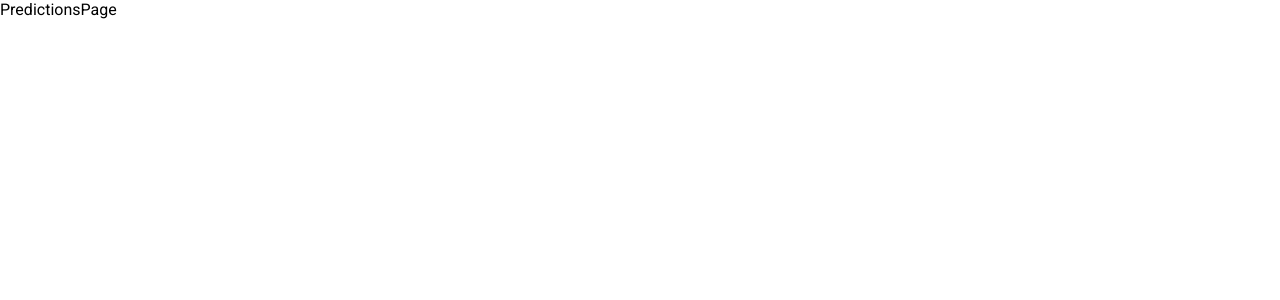
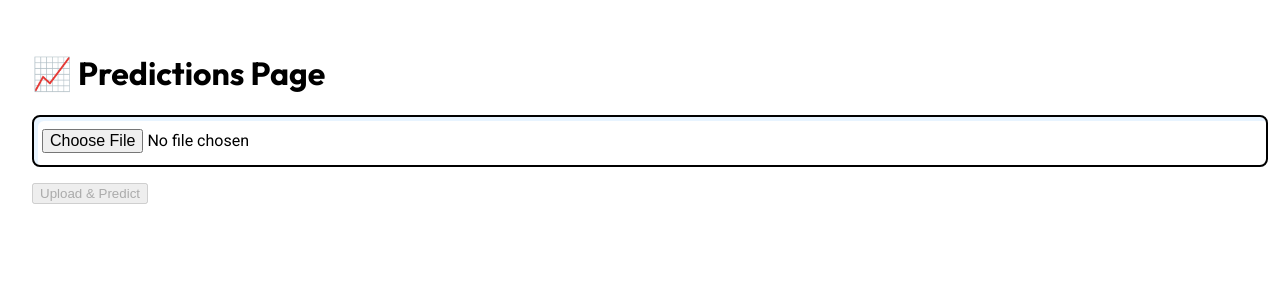
Before and after one commit to halacoded/LINK., a React (Create React App) app: page /predictions in a window 1280 px wide. Shown: the top 300 px of the page. Built offline with nearby package versions, Linux system fonts and the light colour scheme; sample sign-in values are in the browser's storage.

Commit message:
Config FlaskEndPoint from backend to frontend , TESTED on Simple Pred

```diff
--- a/package.json
+++ b/package.json
@@ -13,6 +13,7 @@
     "react-dom": "^19.1.0",
     "react-router-dom": "^7.6.3",
     "react-scripts": "5.0.1",
+    "recharts": "^3.0.2",
     "web-vitals": "^2.1.4"
   },
   "scripts": {
--- /dev/null
+++ b/src/api/Insights.js
@@ -0,0 +1,32 @@
+import instance from ".";
+
+export const getPrediction = async (inputData) => {
+  try {
+    const { data } = await instance.post("/flask/predict", { data: inputData });
+    return data;
+  } catch (error) {
+    console.error("Prediction error:", error.response?.data || error.message);
+    throw error;
+  }
+};
+
+export const getBatchPrediction = async (file) => {
+  try {
+    const formData = new FormData();
+    formData.append("file", file);
+
+    const { data } = await instance.post("/flask/predict-batch", formData, {
+      headers: {
+        "Content-Type": "multipart/form-data",
+      },
+    });
+
+    return data.predictions; // array of 0/1
+  } catch (error) {
+    console.error(
+      "Batch prediction error:",
+      error.response?.data || error.message
+    );
+    throw error;
+  }
+};
--- a/src/pages/LoginPage.js
+++ b/src/pages/LoginPage.js
@@ -28,7 +28,7 @@ const LoginPage = () => {
     try {
       await login(formData);
       setUser(true);
-      navigate("/profile");
+      navigate("/home");
     } catch (err) {
       setError(err.response?.data?.message || "Login failed");
     }
--- a/src/pages/PredictionsPage.js
+++ b/src/pages/PredictionsPage.js
@@ -1,7 +1,89 @@
-import React from "react";
+import React, { useState } from "react";
+import { getBatchPrediction } from "../api/Insights";
+import {
+  LineChart,
+  Line,
+  XAxis,
+  YAxis,
+  CartesianGrid,
+  Tooltip,
+  ResponsiveContainer,
+} from "recharts";
 
 const PredictionsPage = () => {
-  return <div>PredictionsPage</div>;
+  const [file, setFile] = useState(null);
+  const [predictions, setPredictions] = useState([]);
+  const [loading, setLoading] = useState(false);
+
+  const handleUpload = async () => {
+    if (!file) return;
+
+    setLoading(true);
+    try {
+      const result = await getBatchPrediction(file);
+
+      const formatted = result.map((val, i) => ({
+        index: i + 1,
+        churnProbability: val,
+      }));
+      setPredictions(formatted);
+    } catch (error) {
+      console.error("Upload or prediction failed:", error);
+    } finally {
+      setLoading(false);
+    }
+  };
+
+  return (
+    <div className="page-container" style={{ padding: "2rem" }}>
+      <h1>📈 Predictions Page</h1>
+
+      <input
+        type="file"
+        accept=".csv"
+        onChange={(e) => setFile(e.target.files[0])}
+        style={{ marginBottom: "1rem" }}
+      />
+      <button onClick={handleUpload} disabled={!file || loading}>
+        {loading ? "Predicting..." : "Upload & Predict"}
+      </button>
+
+      {predictions.length > 0 && (
+        <div style={{ marginTop: "2rem" }}>
+          <h2>Churn Distribution Across Uploaded Data</h2>
+          <ResponsiveContainer width="100%" height={400}>
+            <LineChart data={predictions}>
+              <CartesianGrid strokeDasharray="3 3" />
+              <XAxis
+                dataKey="index"
+                label={{
+                  value: "User Index",
+                  position: "insideBottom",
+                  offset: -5,
+                }}
+              />
+              <YAxis
+                domain={[0, 1]}
+                label={{
+                  value: "Churn Probability",
+                  angle: -90,
+                  position: "insideLeft",
+                }}
+              />
+              <Tooltip />
+              <Line
+                type="monotone"
+                dataKey="churnProbability"
+                stroke="#ff6347"
+                strokeWidth={2}
+                dot={false}
+              />
+            </LineChart>
+          </ResponsiveContainer>
+        </div>
+      )}
+    </div>
+  );
 };
 
 export default PredictionsPage;
--- a/src/pages/SignUpPage.js
+++ b/src/pages/SignUpPage.js
@@ -39,7 +39,7 @@ const SignupPage = () => {
     try {
       await signup(formData);
       setUser(true);
-      navigate("/profile");
+      navigate("/home");
     } catch (err) {
       setError(err.response?.data?.message || "Signup failed");
     }
```
Also changed, not shown: 1 other file (tests, documents, lock files or other folders).
